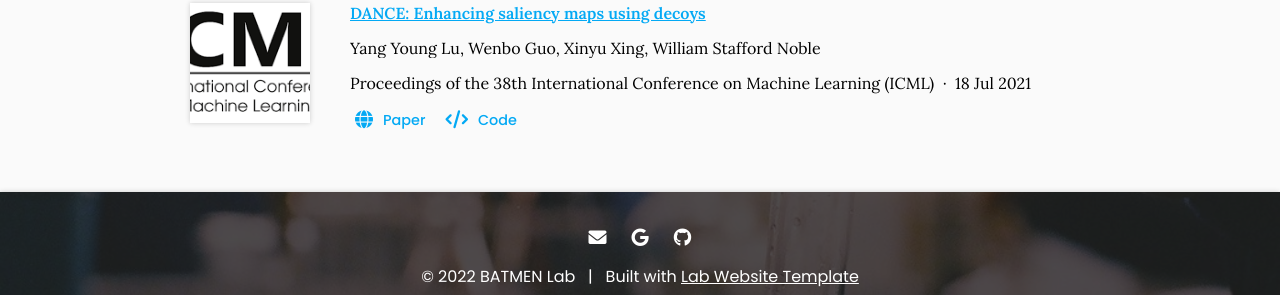
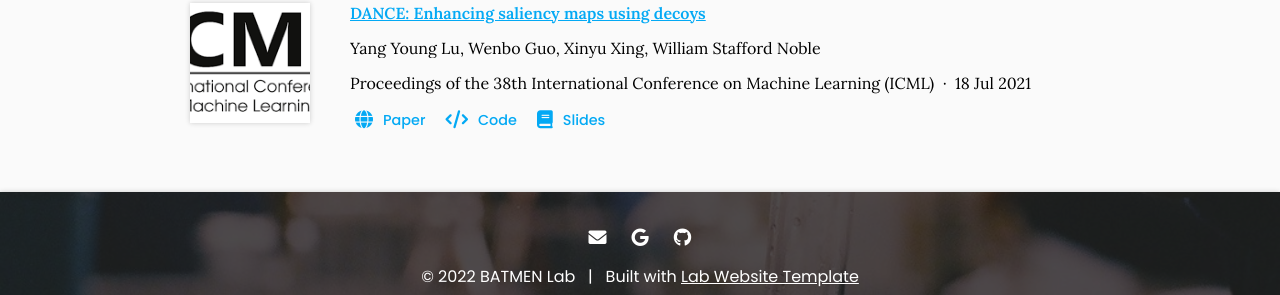
Before and after one commit to batmen-lab/batmen-lab.github.io, a Jekyll site: the page built from research/index.md, in a window 1280 px wide. Shown: the part 720-1015 px from the top of the page. Built offline with Jekyll 4.4.1, drawn with Linux system fonts in a browser that asks for light colours.

Commit message:
Generate citations

```diff
--- a/_data/citations.yaml
+++ b/_data/citations.yaml
@@ -32,3 +32,6 @@
   - type: source
     link: https://bitbucket.org/noblelab/dance
     text: Code
+  - type: docs
+    link: https://slideslive.com/38959260/dance-enhancing-saliency-maps-using-decoys
+    text: Slides
```
